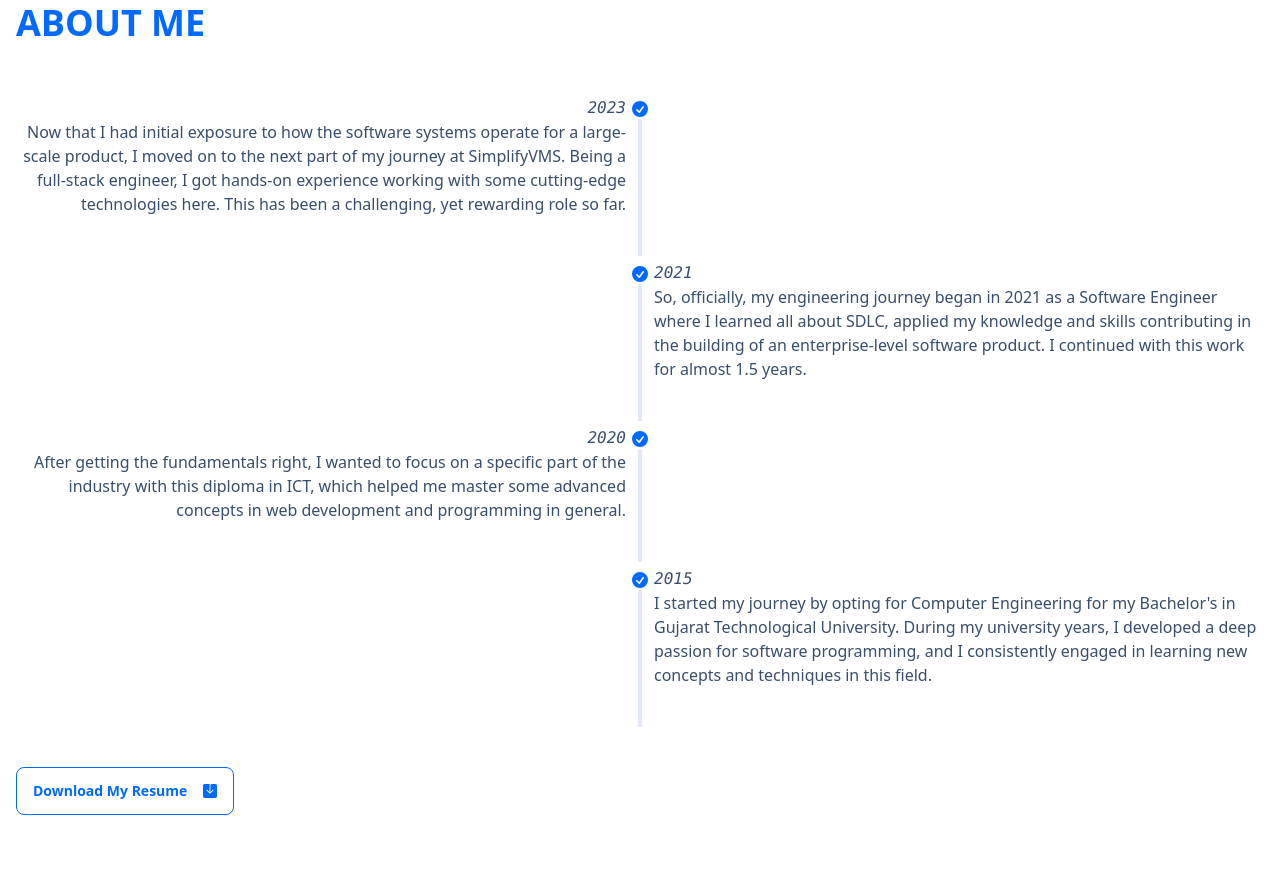
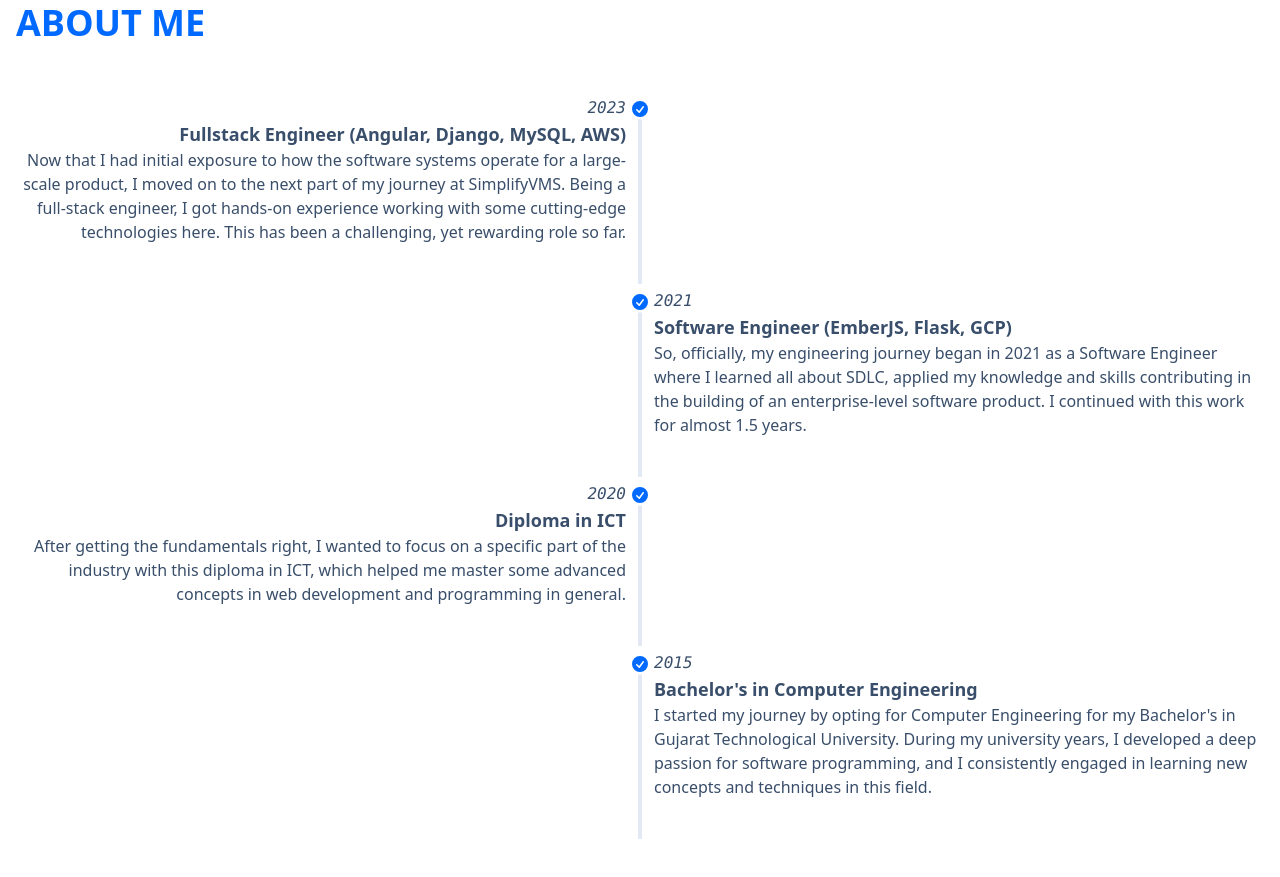
Before and after one commit to nsptel/nsptel.github.io, a Next.js app: page / in a window 1280 px wide. Shown: the part 760-1637 px from the top of the page. Built offline with nearby package versions, Linux system fonts and the light colour scheme.

Commit message:
Add missing titles in the timeline

```diff
--- a/app/sections/about/TimeLine.jsx
+++ b/app/sections/about/TimeLine.jsx
@@ -5,7 +5,7 @@ import { useEffect, useRef } from 'react';
 const TimeLineData = [
   {
     year: 2023,
-    text: 'Fullstack Engineer (Angular, Django)',
+    title: 'Fullstack Engineer (Angular, Django, MySQL, AWS)',
     description:
       'Now that I had initial exposure to how the software systems \
     operate for a large-scale product, I moved on to the next part of my journey\
@@ -15,7 +15,7 @@ const TimeLineData = [
   },
   {
     year: 2021,
-    text: 'Software Engineer (EmberJS)',
+    title: 'Software Engineer (EmberJS, Flask, GCP)',
     description:
       'So, officially, my engineering journey began in 2021 as a Software Engineer where \
     I learned all about SDLC, applied my knowledge and skills contributing in \
@@ -24,7 +24,7 @@ const TimeLineData = [
   },
   {
     year: 2020,
-    text: 'Diploma in ICT',
+    title: 'Diploma in ICT',
     description:
       'After getting the fundamentals right, I wanted to focus on a \
     specific part of the industry with this diploma in ICT, which helped me master \
@@ -32,7 +32,7 @@ const TimeLineData = [
   },
   {
     year: 2015,
-    text: "Bachelor's in Computer Engineering",
+    title: "Bachelor's in Computer Engineering",
     description:
       "I started my journey by opting for Computer Engineering for my \
     Bachelor's in Gujarat Technological University. During my university years, \
```
